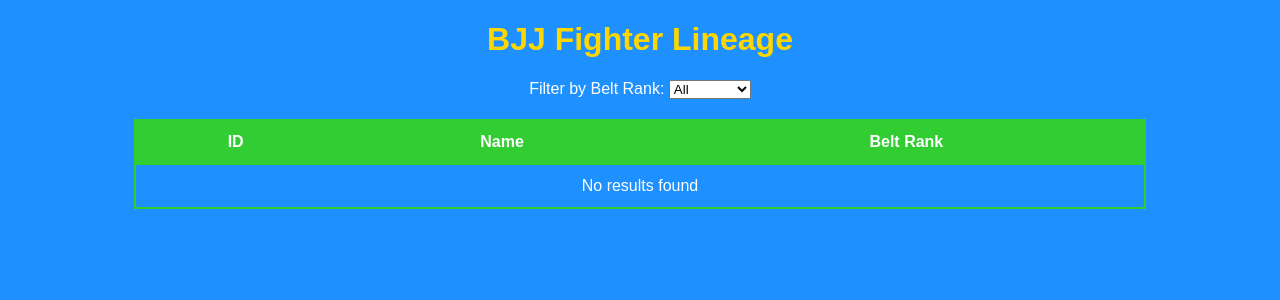
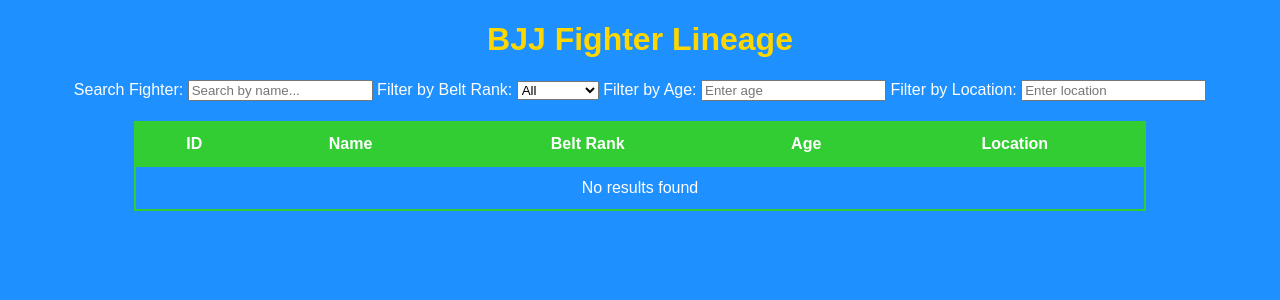
Before and after one commit to blouderbback8/Initial-PHP-Website, a PHP site: page / in a window 1280 px wide. Shown: the top 300 px of the page. Run offline with PHP 8.4, Linux system fonts and the light colour scheme; data that the repository does not hold is empty.

Commit message:
Update index.php
Made it AWESOMER!!!!

```diff
--- a/index.php
+++ b/index.php
@@ -9,6 +9,10 @@
 <body>
     <h1>BJJ Fighter Lineage</h1>
 
+    <!-- Search Bar -->
+    <label for="searchBar">Search Fighter:</label>
+    <input type="text" id="searchBar" onkeyup="searchFighter()" placeholder="Search by name...">
+
     <!-- Dropdown to filter by belt rank -->
     <label for="beltFilter">Filter by Belt Rank:</label>
     <select id="beltFilter" onchange="filterBelt()">
@@ -18,6 +22,13 @@
         <option value="Coral Belt">Coral Belt</option>
     </select>
 
+    <!-- Additional Filters -->
+    <label for="ageFilter">Filter by Age:</label>
+    <input type="number" id="ageFilter" placeholder="Enter age" onkeyup="filterByAge()">
+
+    <label for="locationFilter">Filter by Location:</label>
+    <input type="text" id="locationFilter" placeholder="Enter location" onkeyup="filterByLocation()">
+
     <!-- Table to display BJJ fighters -->
     <table id="fighterTable">
         <thead>
@@ -25,6 +36,8 @@
                 <th>ID</th>
                 <th>Name</th>
                 <th>Belt Rank</th>
+                <th>Age</th>
+                <th>Location</th>
             </tr>
         </thead>
         <tbody>
@@ -54,10 +67,13 @@
                     echo "<td>" . $row["person_id"] . "</td>";
                     echo "<td>" . $row["name"] . "</td>";
                     echo "<td class='belt " . strtolower(str_replace(' ', '-', $row["belt_rank"])) . "'>" . $row["belt_rank"] . "</td>";
+                    echo "<td>" . $row["age"] . "</td>";
+                    echo "<td>" . (isset($row["location"]) ? $row["location"] : "N/A") . "</td>";
+
                     echo "</tr>";
                 }
             } else {
-                echo "<tr><td colspan='3'>No results found</td></tr>";
+                echo "<tr><td colspan='5'>No results found</td></tr>";
             }
 
             $conn->close();
```
